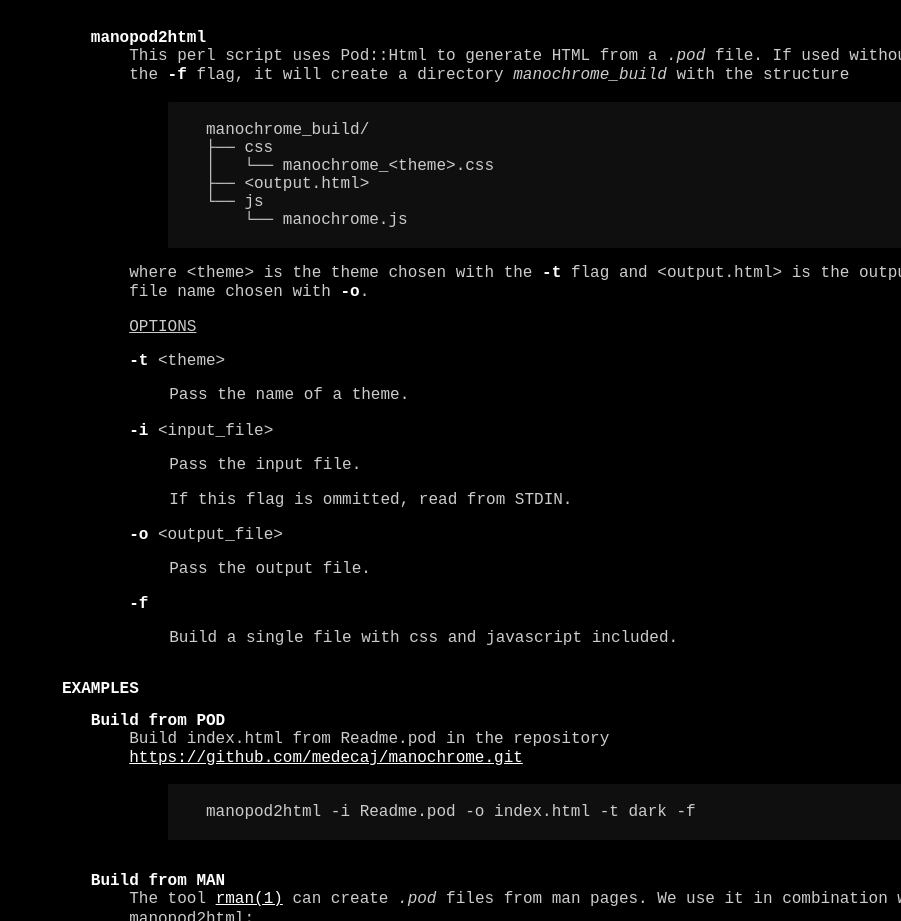
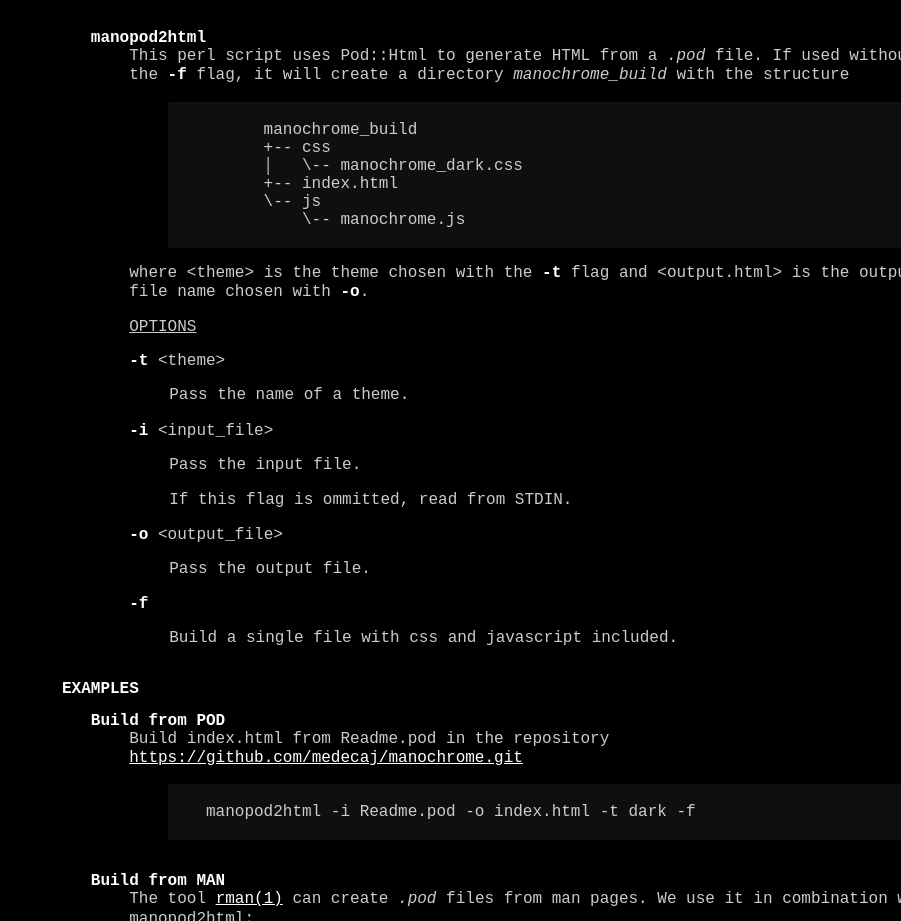
Before and after one commit to aaamendes/manochrome, a website: page index.html in a window 1280 px wide. Shown: the part 1726-2647 px from the top of the page, without its empty margins (379-1280 px from the left). Drawn offline with Linux system fonts and the light colour scheme.

Commit message:
Fix chars from tree command

```diff
--- a/index.html
+++ b/index.html
@@ -357,12 +357,12 @@ pre {
 
 <p>This perl script uses <code>Pod::Html</code> to generate HTML from a <i>.pod</i> file. If used without the <b>-f</b> flag, it will create a directory <i>manochrome_build</i> with the structure</p>
 
-<pre><code>  manochrome_build/
-  &#x251C;&#x2500;&#x2500; css
-  &#x2502;&nbsp;&nbsp; &#x2514;&#x2500;&#x2500; manochrome_&lt;theme&gt;.css
-  &#x251C;&#x2500;&#x2500; &lt;output.html&gt;
-  &#x2514;&#x2500;&#x2500; js
-      &#x2514;&#x2500;&#x2500; manochrome.js</code></pre>
+<pre><code>        manochrome_build
+        +-- css
+        &#x2502;&nbsp;&nbsp; \-- manochrome_dark.css
+        +-- index.html
+        \-- js
+            \-- manochrome.js</code></pre>
 
 <p>where &lt;theme&gt; is the theme chosen with the <b>-t</b> flag and &lt;output.html&gt; is the output file name chosen with <b>-o</b>.</p>
 
```
Also changed, not shown: 1 other file.
